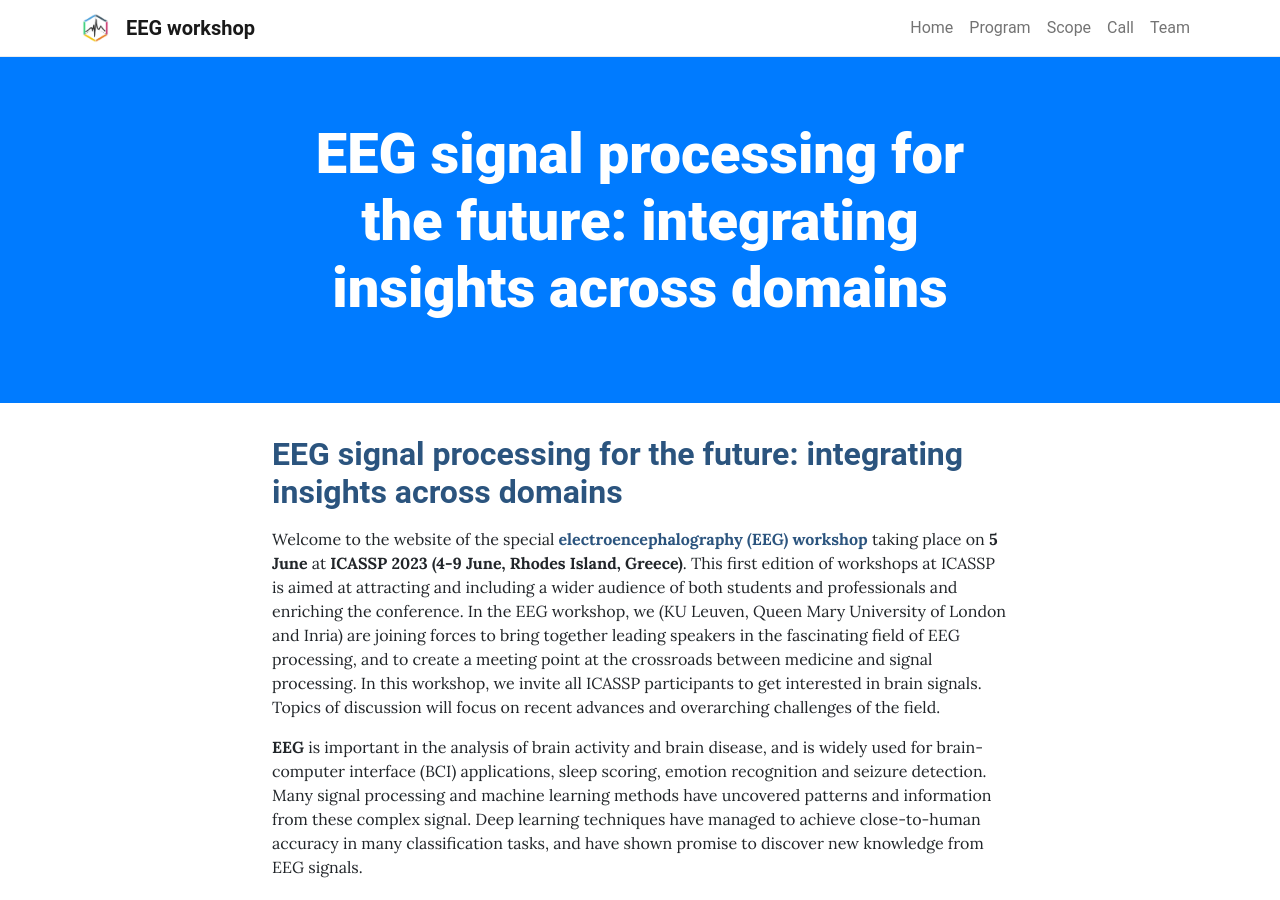
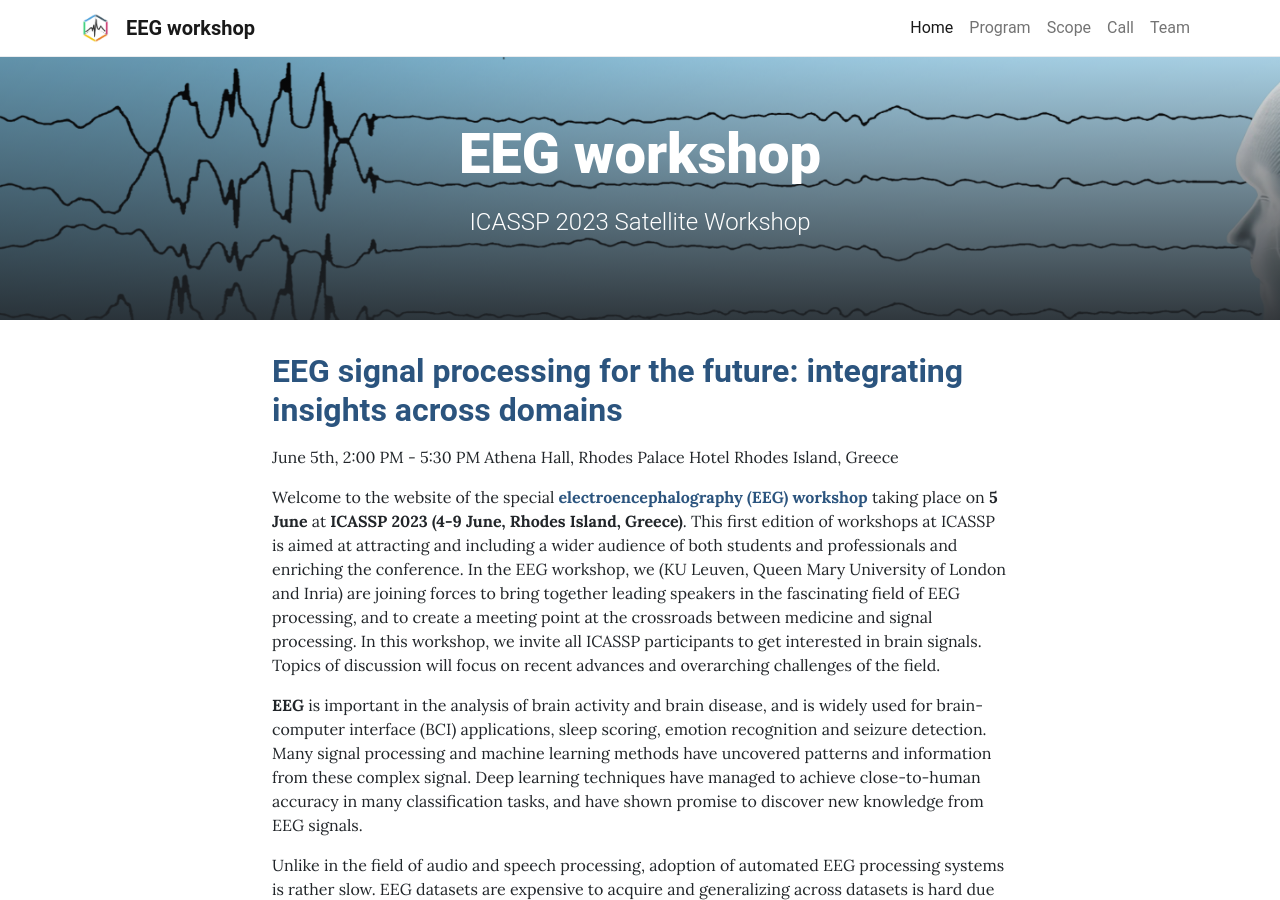
Before and after one commit to biomedepi/eegworkshop, a Jekyll site: the page built from pages/home.md, in a window 1280 px wide and 900 px high. Built offline with Jekyll 4.4.1, drawn with Linux system fonts in a browser that asks for light colours; our own code applies the rules of GitHub Pages for plain Markdown files.

Commit message:
Update home.md

```diff
--- a/pages/home.md
+++ b/pages/home.md
@@ -2,14 +2,16 @@
 layout: home
 title: EEG workshop
 description: ICASSP 2023 Satellite Workshop
-Athena Hall, Rhodes Palace Hotel
-Rhodes Island, Greece
 background: /assets/theme/images/header.png
 permalink: /
 ---
 
 
 ## **<span style="color:#2B547E">EEG signal processing for the future: integrating insights across domains</span>**
+
+June 5th, 2:00 PM - 5:30 PM
+Athena Hall, Rhodes Palace Hotel
+Rhodes Island, Greece
 
 Welcome to the website of the special **<span style="color:#2B547E">electroencephalography (EEG) workshop</span>** taking place on **5 June** at **ICASSP 2023 (4-9 June, Rhodes Island, Greece)**. This first edition of workshops at ICASSP is aimed at attracting and including a wider audience of both students and professionals and enriching the conference. In the EEG workshop, we (KU Leuven, Queen Mary University of London and Inria) are joining forces to bring together leading speakers in the fascinating field of EEG processing, and to create a meeting point at the crossroads between medicine and signal processing. In this workshop, we invite all ICASSP participants to get interested in brain signals. Topics of discussion will focus on recent advances and overarching challenges of the field.
 
```
